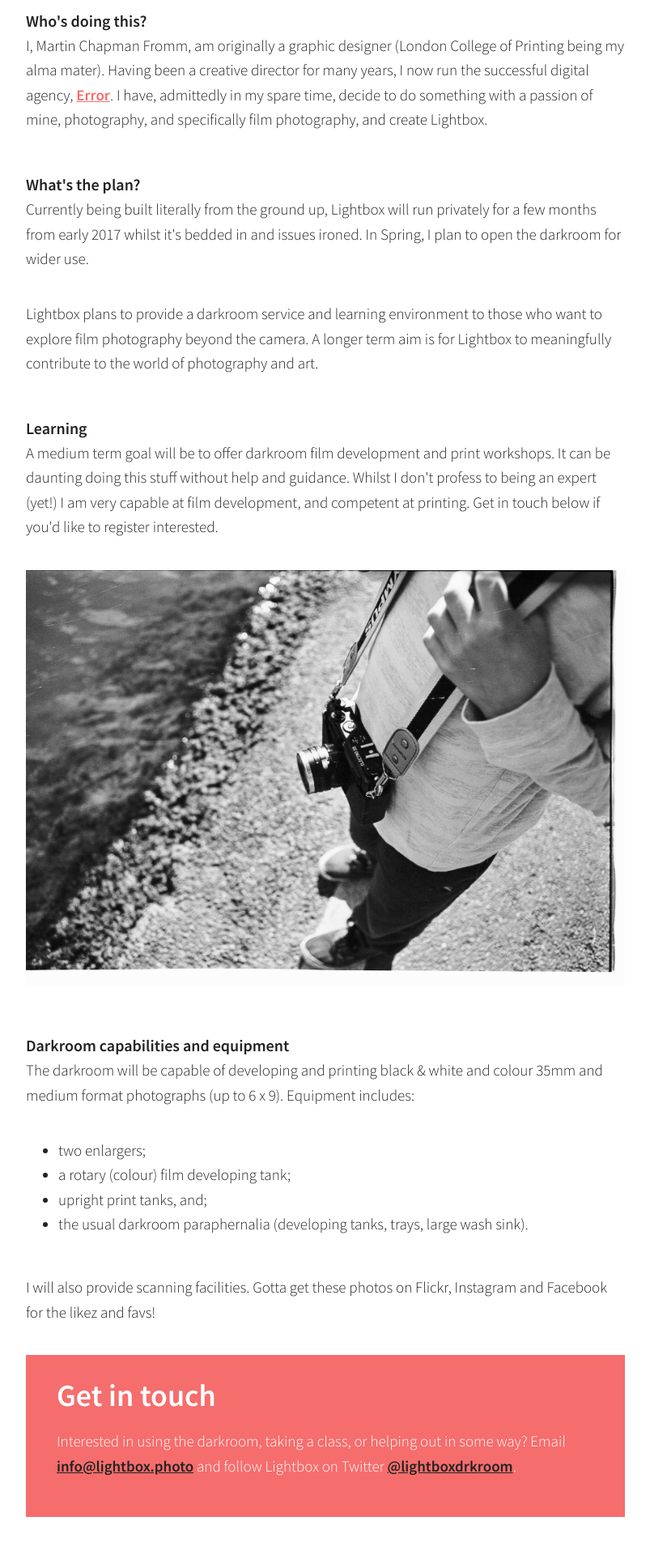
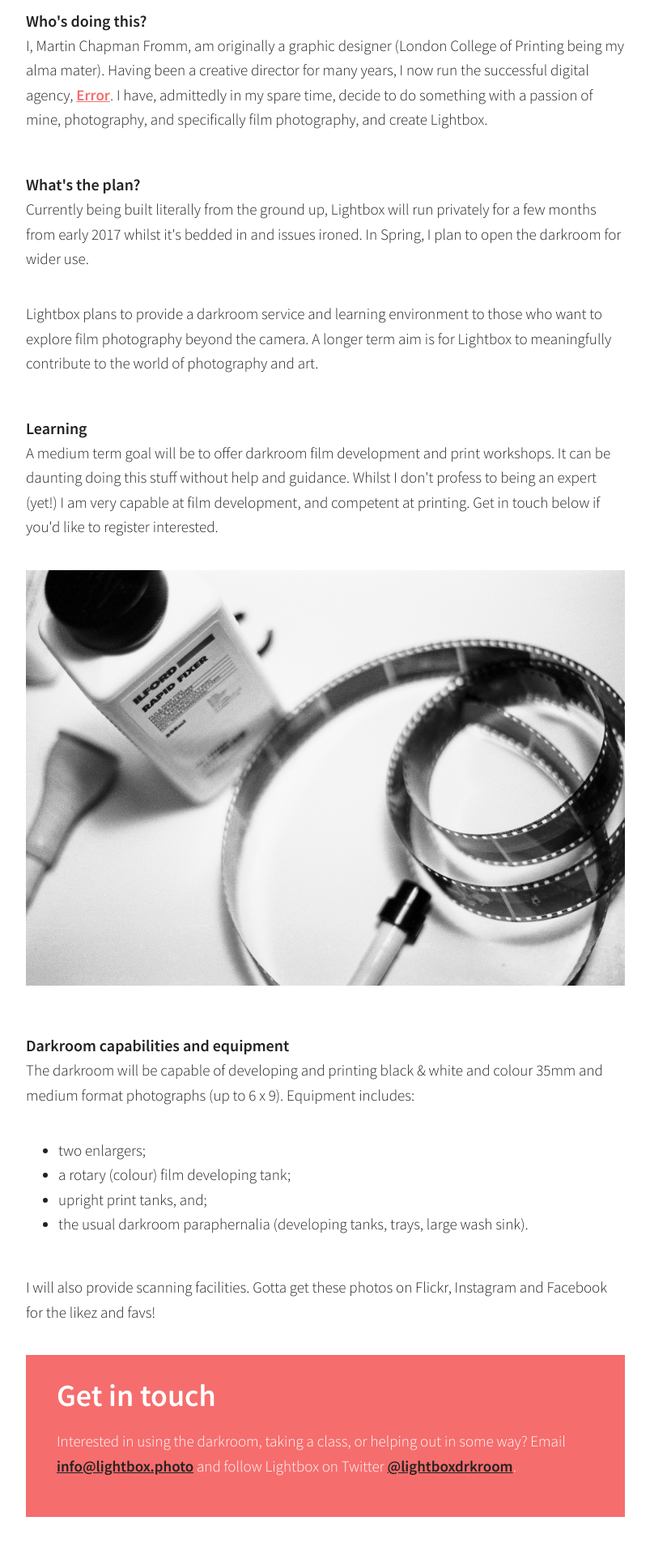
Before and after one commit to martincf/lightbox, a Jekyll site: the page built from index.md, in a window 1280 px wide. Shown: the part 750-2670 px from the top of the page at 81% size, without its empty margins (238-1041 px from the left). Built offline with Jekyll 4.4.1, drawn with Linux system fonts in a browser that asks for light colours.

Commit message:
Changed photo

```diff
--- a/index.md
+++ b/index.md
@@ -28,7 +28,7 @@ And whilst I have a lot of fantastic equipment to start with (see below), I woul
 ## Learning
 A medium term goal will be to offer darkroom film development and print workshops. It can be daunting doing this stuff without help and guidance. Whilst I don\'t profess to being an expert (yet!) I am very capable at film development, and competent at printing. Get in touch below if you\'d like to register interested.
 
-<p class="photo"><img src="{{ site.baseurl }}/assets/images/photo2.jpg" alt="" /></p>
+<p class="photo"><img src="{{ site.baseurl }}/assets/images/photo1.jpg" alt="" /></p>
 
 ## Darkroom capabilities and equipment
 The darkroom will be capable of developing and printing black & white and colour 35mm and medium format photographs (up to 6 x 9). Equipment includes:
```
Also changed, not shown: assets/images/logo-lightbox-instagram.jpg (added).
